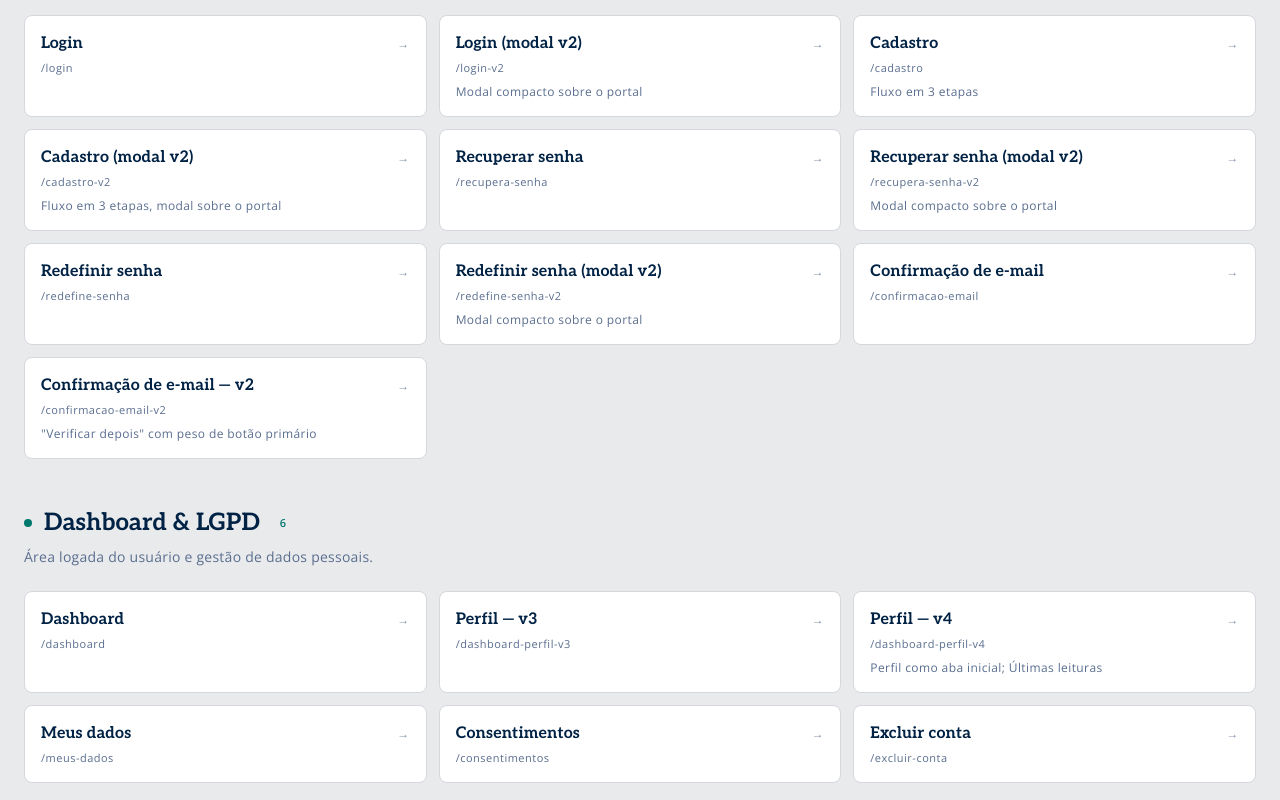
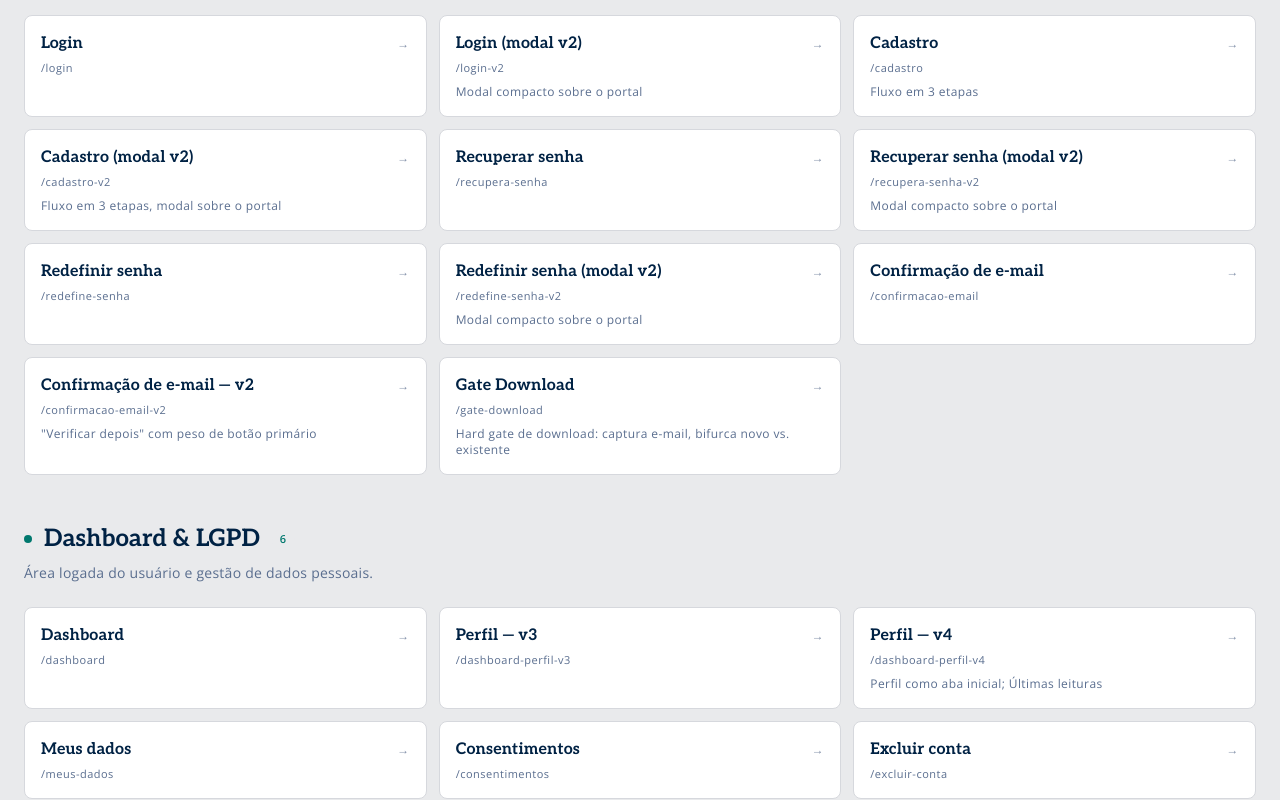
Before and after one commit to Buildbox-IT-Solutions/canais-digitais-preview, a React (Vite) app: page / in a window 1280 px wide. Shown: the part 736-1536 px from the top of the page. Built offline with nearby package versions, Linux system fonts and the light colour scheme.

Commit message:
feat: adiciona rota /gate-download e stub inicial

```diff
--- a/src/router.tsx
+++ b/src/router.tsx
@@ -15,6 +15,7 @@ import DashboardPerfilV3Screen from './screens/dashboard-perfil-v3'
 import DashboardPerfilV4Screen from './screens/dashboard-perfil-v4'
 import ExcluirContaScreen from './screens/excluir-conta'
 import FormDownloadScreen from './screens/form-download'
+import GateDownloadScreen from './screens/gate-download'
 import FormNewsletterScreen from './screens/form-newsletter'
 import HomeScreen from './screens/home'
 import { HomeV2Screen } from './screens/home-v2'
@@ -62,6 +63,7 @@ const router = createBrowserRouter([
 	{ path: '/patrocinador', element: <PatrocinadorScreen /> },
 	{ path: '/form-newsletter', element: <FormNewsletterScreen /> },
 	{ path: '/form-download', element: <FormDownloadScreen /> },
+	{ path: '/gate-download', element: <GateDownloadScreen /> },
 	{ path: '*', element: <NotFoundScreen /> },
 ])
 
--- a/src/screens/central/index.tsx
+++ b/src/screens/central/index.tsx
@@ -48,6 +48,11 @@ const GROUPS: RouteGroup[] = [
 			{ path: '/redefine-senha-v2', label: 'Redefinir senha (modal v2)', description: 'Modal compacto sobre o portal' },
 			{ path: '/confirmacao-email', label: 'Confirmação de e-mail' },
 			{ path: '/confirmacao-email-v2', label: 'Confirmação de e-mail — v2', description: '"Verificar depois" com peso de botão primário' },
+			{
+				path: '/gate-download',
+				label: 'Gate Download',
+				description: 'Hard gate de download: captura e-mail, bifurca novo vs. existente',
+			},
 		],
 	},
 	{
--- /dev/null
+++ b/src/screens/gate-download/index.tsx
@@ -0,0 +1,22 @@
+import { Modal } from '~/components/modal'
+import ConteudoScreen from '../conteudo'
+
+/**
+ * Tela: Gate de Download
+ * Modal sobre ConteudoScreen que controla o acesso ao download de materiais.
+ * Regra mock: e-mails com "+existe" → existente (state=waiting); demais → novo (/cadastro-v2).
+ * Estados: ?state=email|waiting · ?error=invalido|vazio|nao-recebi · ?email=...
+ * Tokens: --color-primary-600, --color-secondary-500, --color-secondary-950, --color-neutral-*
+ */
+export default function GateDownloadScreen() {
+  return (
+    <>
+      <ConteudoScreen />
+      <Modal open size="md" closeHref="/conteudo" labelledById="gate-title">
+        <p id="gate-title" className="font-display font-bold text-headline-sm text-primary-600">
+          Gate placeholder
+        </p>
+      </Modal>
+    </>
+  )
+}
```
